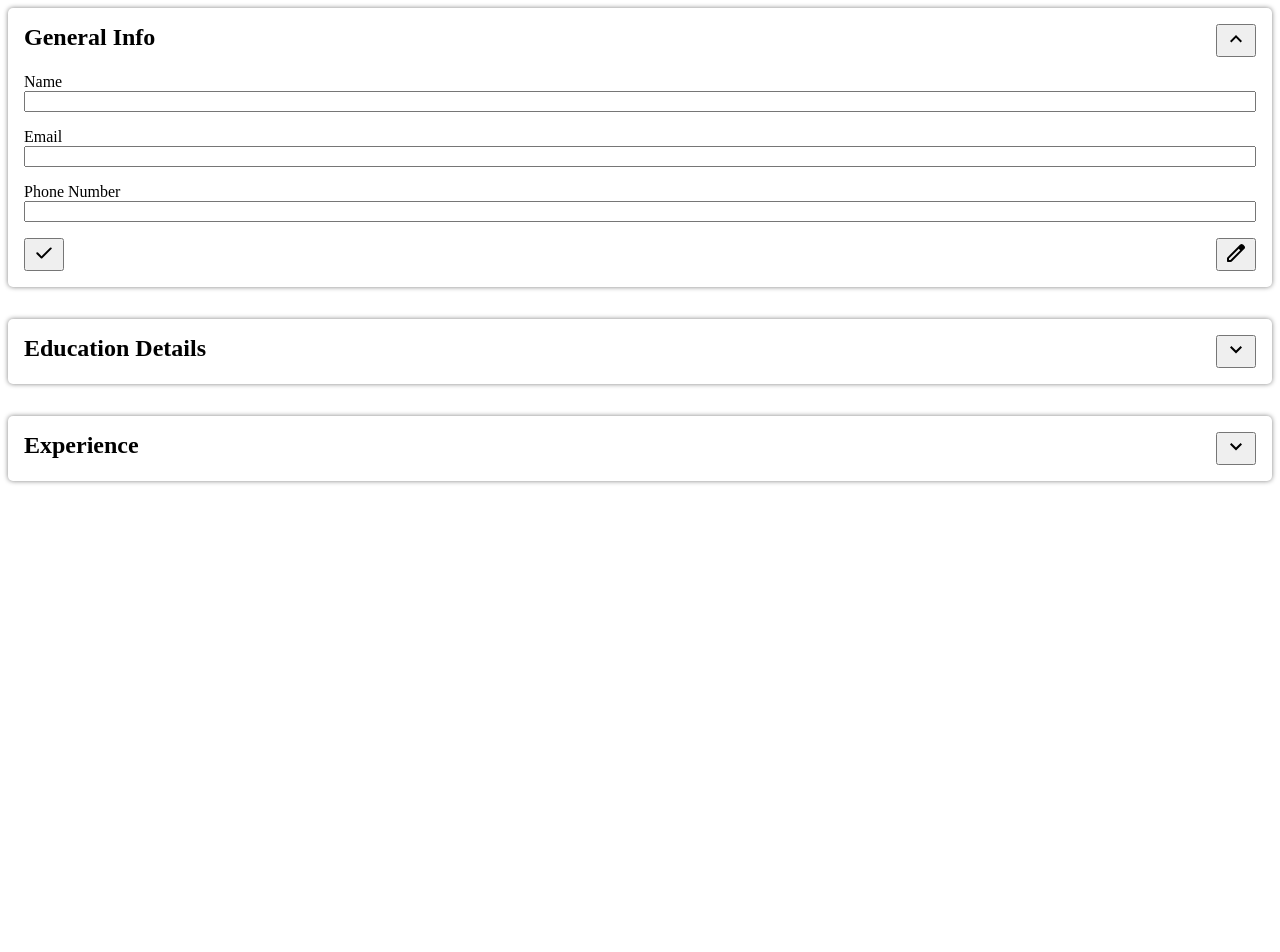
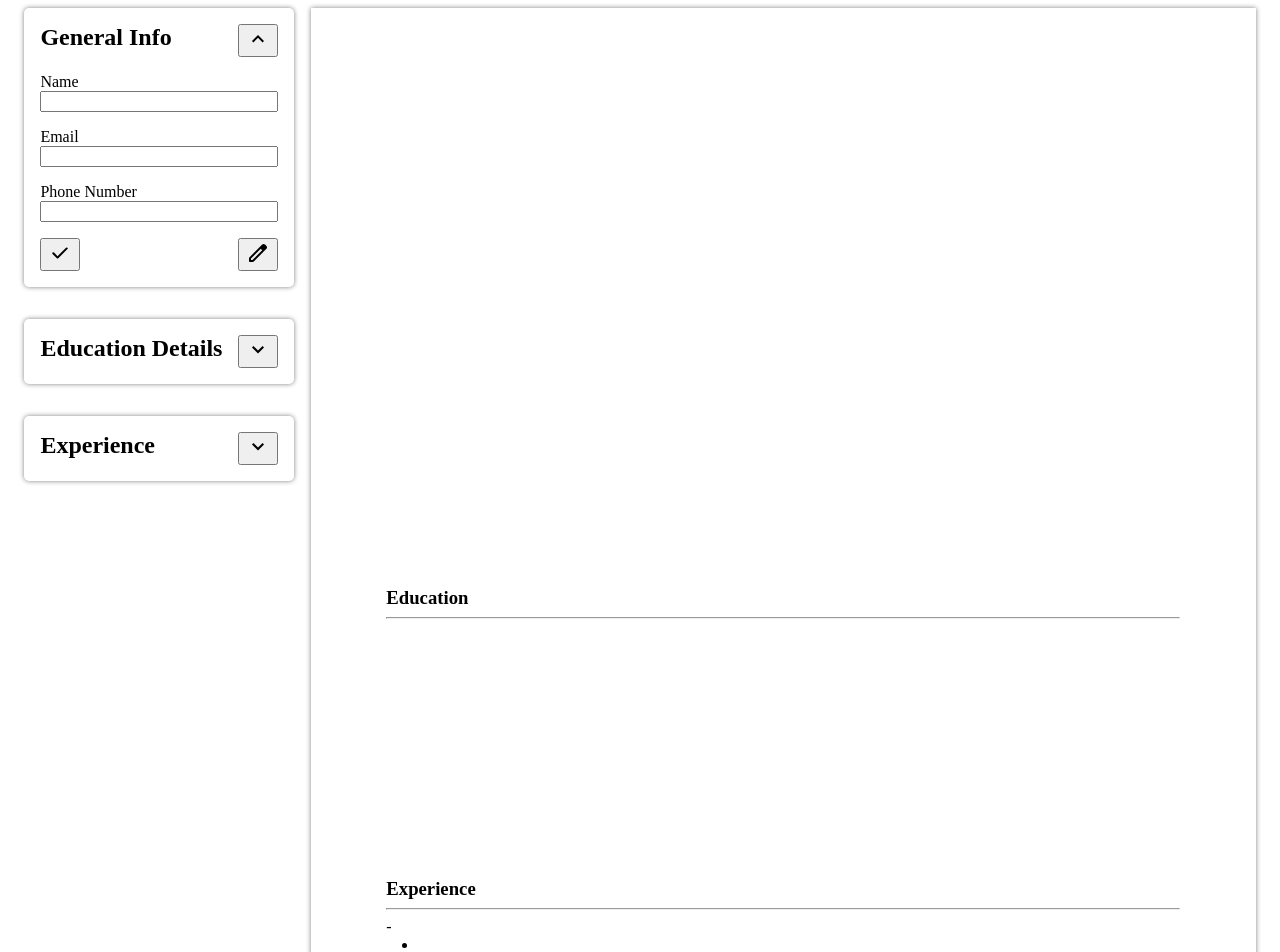
Before and after one commit to BinoManjesh/resume-maker, a React (Vite) app: page / in a window 1280 px wide. Shown: the top 952 px of the page. Before the commit the page ends 800 px from the top, so only its background shows below. Built offline with nearby package versions, Linux system fonts and the light colour scheme.

Commit message:
Add resume display

```diff
--- a/src/components/form/Education.jsx
+++ b/src/components/form/Education.jsx
@@ -2,16 +2,30 @@ import Form from "./Form";
 import Input from "./Input";
 import { useState } from "react";
 
-function Education({ shouldExpand, toggle }) {
+function Education({ shouldExpand, toggle, displayData }) {
   const [school, setSchool] = useState("");
   const [title, setTitle] = useState("");
   const [startDate, setStartDate] = useState("");
   const [endDate, setEndDate] = useState("");
+  const onSubmit = () => {
+    displayData.setSchool(school);
+    displayData.setTitle(title);
+    displayData.setStartDate(startDate);
+    displayData.setEndDate(endDate);
+  };
+  const onEdit = () => {
+    setSchool(displayData.school);
+    setTitle(displayData.title);
+    setStartDate(displayData.startDate);
+    setEndDate(displayData.endDate);
+  };
   return (
     <Form
       heading="Education Details"
       shouldExpand={shouldExpand}
       toggle={toggle}
+      onSubmit={onSubmit}
+      onEdit={onEdit}
     >
       <Input name="School name" value={school} setValue={setSchool} />
       <Input name="Title of study" value={title} setValue={setTitle} />
--- a/src/components/form/Experience.jsx
+++ b/src/components/form/Experience.jsx
@@ -2,14 +2,34 @@ import Form from "./Form";
 import Input from "./Input";
 import { useState } from "react";
 
-function Experience({ shouldExpand, toggle }) {
+function Experience({ shouldExpand, toggle, displayData }) {
   const [name, setName] = useState("");
   const [title, setTitle] = useState("");
   const [responsibilities, setResponsibilites] = useState("");
   const [startDate, setStartDate] = useState("");
   const [endDate, setEndDate] = useState("");
+  const onSubmit = () => {
+    displayData.setName(name);
+    displayData.setTitle(title);
+    displayData.setResponsibilites(responsibilities);
+    displayData.setStartDate(startDate);
+    displayData.setEndDate(endDate);
+  };
+  const onEdit = () => {
+    setName(displayData.setName);
+    setTitle(displayData.title);
+    setResponsibilites(displayData.responsibilities);
+    setStartDate(displayData.startDate);
+    setEndDate(displayData.endDate);
+  };
   return (
-    <Form heading="Experience" shouldExpand={shouldExpand} toggle={toggle}>
+    <Form
+      heading="Experience"
+      shouldExpand={shouldExpand}
+      toggle={toggle}
+      onSubmit={onSubmit}
+      onEdit={onEdit}
+    >
       <Input name="Company name" value={name} setValue={setName} />
       <Input name="Position title" value={title} setValue={setTitle} />
       <Input
--- a/src/components/form/GeneralInfo.jsx
+++ b/src/components/form/GeneralInfo.jsx
@@ -30,7 +30,7 @@ function GeneralInfo({ shouldExpand, toggle, displayData }) {
       <Input name="Email" type="email" value={email} setValue={setEmail} />
       <Input
         name="Phone Number"
-        type="number"
+        type="tel"
         value={phoneNumber}
         setValue={setPhoneNumber}
       />
--- a/src/components/resume/Resume.jsx
+++ b/src/components/resume/Resume.jsx
@@ -1,12 +1,64 @@
+import "../../styles/resume.css";
+
 function GeneralInfo({ name, email, phoneNumber }) {
-  console.log(email);
   return (
     <div className="general-info">
       <h2>{name}</h2>
-      <p>
-        <a href={`mailto:${email}`}>{email}</a>
-      </p>
-      <p>{phoneNumber}</p>
+      <div className="contacts">
+        {email && (
+          <p>
+            Email: <a href={`mailto:${email}`}>{email}</a>
+          </p>
+        )}
+        {phoneNumber && <p>Phone:{phoneNumber}</p>}
+      </div>
+    </div>
+  );
+}
+
+function formatDate(date) {
+  const [year, month, day] = date.split("-");
+  return `${day}/${month}/${year}`;
+}
+
+function Education({ school, title, startDate, endDate }) {
+  return (
+    <div className="education">
+      <h3>Education</h3>
+      <hr />
+      <div className="details">
+        <p>{school}</p>
+        {(startDate || endDate) && (
+          <p>
+            {formatDate(startDate)} - {formatDate(endDate)}
+          </p>
+        )}
+        <p>{title}</p>
+      </div>
+    </div>
+  );
+}
+
+function Experience({ name, title, responsibilities, startDate, endDate }) {
+  return (
+    <div className="experience">
+      <h3>Experience</h3>
+      <hr />
+      <div className="line">
+        <p>
+          {title} - {name}
+        </p>
+        {(startDate || endDate) && (
+          <p>
+            {formatDate(startDate)} - {formatDate(endDate)}
+          </p>
+        )}
+      </div>
+      <ul>
+        {responsibilities.split("\n").map((line, index) => (
+          <li key={index}>{line}</li>
+        ))}
+      </ul>
     </div>
   );
 }
@@ -15,6 +67,8 @@ function Resume({ displayData }) {
   return (
     <div className="resume">
       <GeneralInfo {...displayData.generalInfo} />
+      <Education {...displayData.education} />
+      <Experience {...displayData.experience} />
     </div>
   );
 }
--- a/src/styles/app.css
+++ b/src/styles/app.css
@@ -8,6 +8,13 @@ textarea {
   resize: vertical;
 }
 
-h2 {
+h2,
+h3,
+p {
   margin: 0;
 }
+
+div#root {
+  display: flex;
+  justify-content: space-evenly;
+}
--- /dev/null
+++ b/src/styles/resume.css
@@ -0,0 +1,38 @@
+div.resume {
+  width: 210mm;
+  height: 297mm;
+  box-shadow: 0px 0px 5px gray;
+  display: flex;
+  flex-direction: column;
+  justify-content: space-evenly;
+  padding: 20mm;
+}
+
+div.general-info > h2 {
+  text-align: center;
+}
+
+div.general-info > div.contacts {
+  display: flex;
+  justify-content: center;
+  gap: 32px;
+}
+
+div.education > div.details {
+  display: grid;
+  grid-template-columns: auto auto;
+}
+
+div.education > div.details > :nth-child(2) {
+  justify-self: end;
+}
+
+div.experience > ul {
+  list-style: initial;
+  padding-left: 32px;
+}
+
+div.experience > div.line {
+  display: flex;
+  justify-content: space-between;
+}
```
